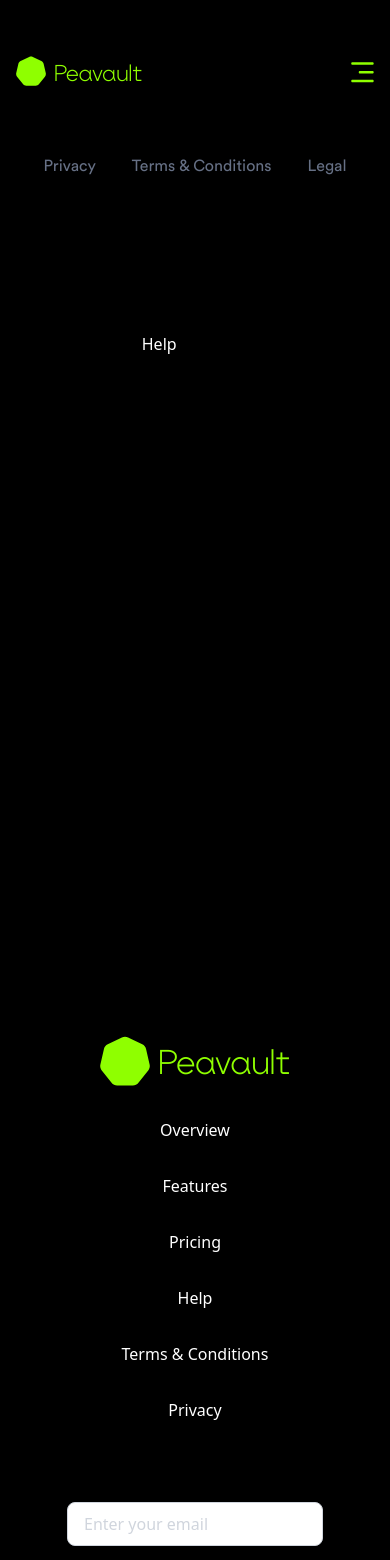
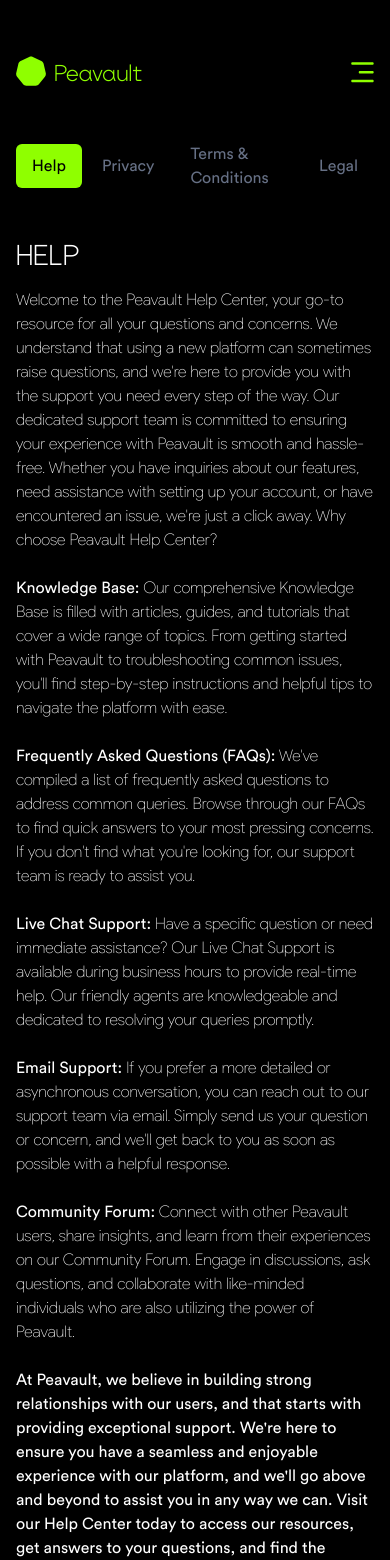
Before and after one commit to Peavault/peavault-web, a Next.js app: page /help in a window 390 px wide. Shown: the top 1560 px of the page. Built offline with nearby package versions, Linux system fonts and the light colour scheme.

Commit message:
help page

```diff
--- a/src/app/(rootpages)/(privacyHelpTnC)/help/page.tsx
+++ b/src/app/(rootpages)/(privacyHelpTnC)/help/page.tsx
@@ -1,8 +1,25 @@
+import { PeavaultHelp } from "@/constants/LegalDocs";
+
 export default function Help() {
   return (
     <>
-      <section className="flex flex-col items-center justify-center gap-1 my-24 w-4/5">
-        Help
+      <section className="flex flex-col gap-4 w-full lg:w-4/5">
+        <h3 className="font-oatmeal-sans text-3xl lg:text-5xl uppercase">
+          Help
+        </h3>
+        <p className="font-circular-std text-base lg:text-xl font-light lg:leading-[46px]">
+          {PeavaultHelp.split("\n\n").map((paragraph, index) => (
+            <span key={index}>
+              <span className="font-normal">
+                {paragraph.split(":")[0]}
+                {index > 0 && paragraph.split(":")[1] && ":"}
+              </span>
+              {paragraph.split(":")[1]}
+              <br />
+              <br />
+            </span>
+          ))}
+        </p>
       </section>
     </>
   );
--- a/src/app/(rootpages)/(privacyHelpTnC)/layout.tsx
+++ b/src/app/(rootpages)/(privacyHelpTnC)/layout.tsx
@@ -3,6 +3,10 @@ import Link from "next/link";
 import { usePathname } from "next/navigation";
 
 const links = [
+  {
+    href: "/help",
+    label: "Help",
+  },
   {
     href: "/privacy",
     label: "Privacy",
--- a/src/app/(rootpages)/(privacyHelpTnC)/privacy/page.tsx
+++ b/src/app/(rootpages)/(privacyHelpTnC)/privacy/page.tsx
@@ -12,7 +12,7 @@ export default function Privacy() {
             <span key={index}>
               <span className="font-normal">
                 {paragraph.split(":")[0]}
-                {index > 0 && ":"}
+                {index > 0 && paragraph.split(":")[1] && ":"}
               </span>
               {paragraph.split(":")[1]}
               <br />
--- a/src/app/(rootpages)/(privacyHelpTnC)/terms-and-conditions/page.tsx
+++ b/src/app/(rootpages)/(privacyHelpTnC)/terms-and-conditions/page.tsx
@@ -12,7 +12,7 @@ export default function TermsAndConditions() {
             <span key={index}>
               <span className="font-normal">
                 {paragraph.split(":")[0]}
-                {index > 0 && ":"}
+                {index > 0 && paragraph.split(":")[1] && ":"}
               </span>
               {paragraph.split(":")[1]}
               <br />
--- a/src/constants/LegalDocs.ts
+++ b/src/constants/LegalDocs.ts
@@ -64,3 +64,27 @@ Contact Us:
 If you have any questions, concerns, or requests regarding this Privacy Policy or the handling of your personal information, please contact us at [info@peavault.io].
 By using the Peavault Platform, you consent to the collection, use, and storage of your personal information as described in this Privacy Policy. Please read this Privacy Policy carefully and ensure that you understand and accept it before using the Platform.
 `;
+
+export const PeavaultHelp = `
+:Welcome to the Peavault Help Center, your go-to resource for all your questions and concerns. We understand that using a new platform can sometimes raise questions, and we're here to provide you with the support you need every step of the way.
+Our dedicated support team is committed to ensuring your experience with Peavault is smooth and hassle-free. Whether you have inquiries about our features, need assistance with setting up your account, or have encountered an issue, we're just a click away.
+Why choose Peavault Help Center?
+
+Knowledge Base:
+Our comprehensive Knowledge Base is filled with articles, guides, and tutorials that cover a wide range of topics. From getting started with Peavault to troubleshooting common issues, you'll find step-by-step instructions and helpful tips to navigate the platform with ease.
+
+Frequently Asked Questions (FAQs):
+We've compiled a list of frequently asked questions to address common queries. Browse through our FAQs to find quick answers to your most pressing concerns. If you don't find what you're looking for, our support team is ready to assist you.
+
+Live Chat Support:
+Have a specific question or need immediate assistance? Our Live Chat Support is available during business hours to provide real-time help. Our friendly agents are knowledgeable and dedicated to resolving your queries promptly.
+
+Email Support:
+If you prefer a more detailed or asynchronous conversation, you can reach out to our support team via email. Simply send us your question or concern, and we'll get back to you as soon as possible with a helpful response.
+
+Community Forum:
+Connect with other Peavault users, share insights, and learn from their experiences on our Community Forum. Engage in discussions, ask questions, and collaborate with like-minded individuals who are also utilizing the power of Peavault.
+
+At Peavault, we believe in building strong relationships with our users, and that starts with providing exceptional support. We're here to ensure you have a seamless and enjoyable experience with our platform, and we'll go above and beyond to assist you in any way we can.
+Visit our Help Center today to access our resources, get answers to your questions, and find the support you need. Your success is our priority, and we're dedicated to helping you every step of the way.
+`;
```
